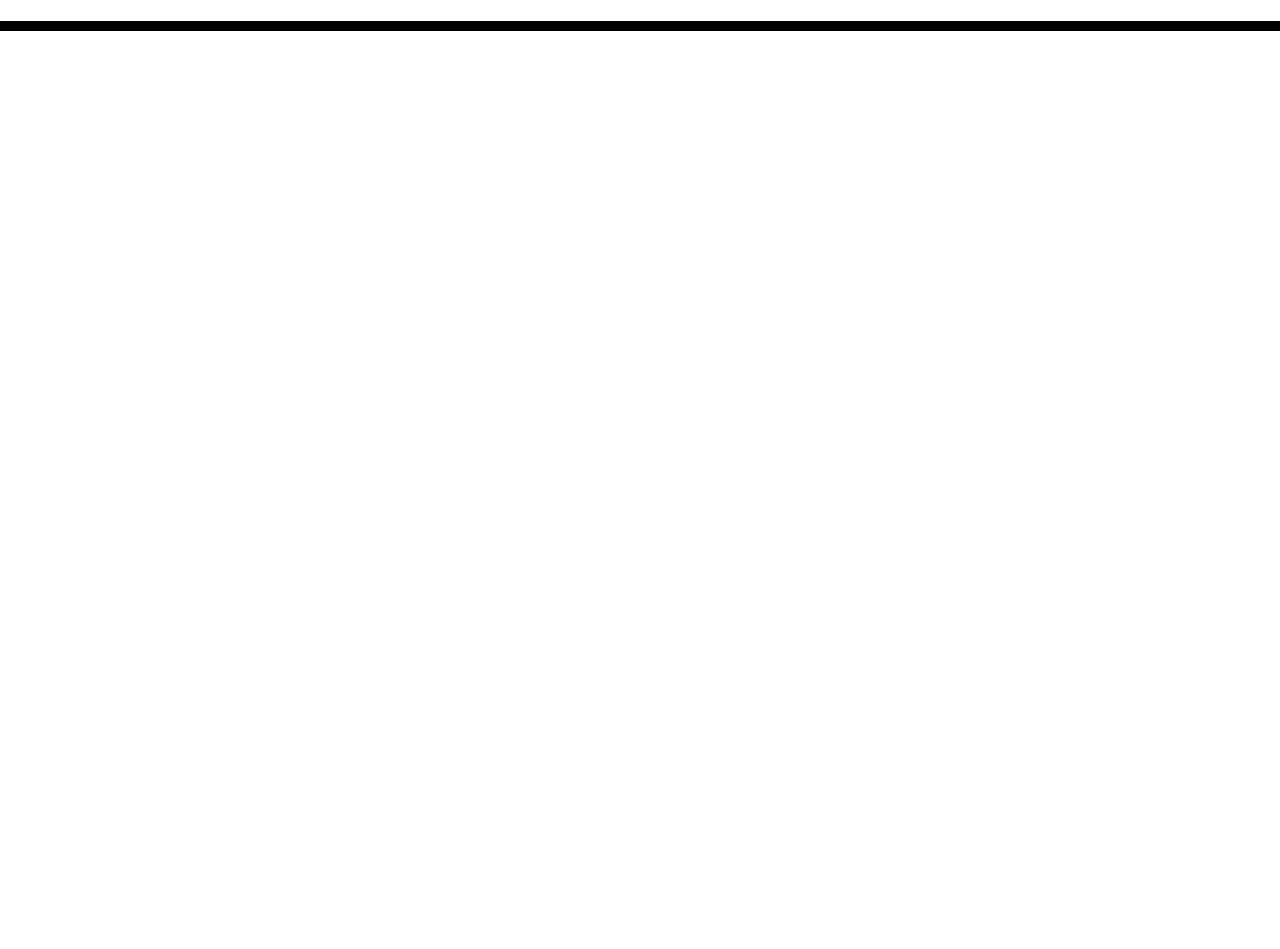
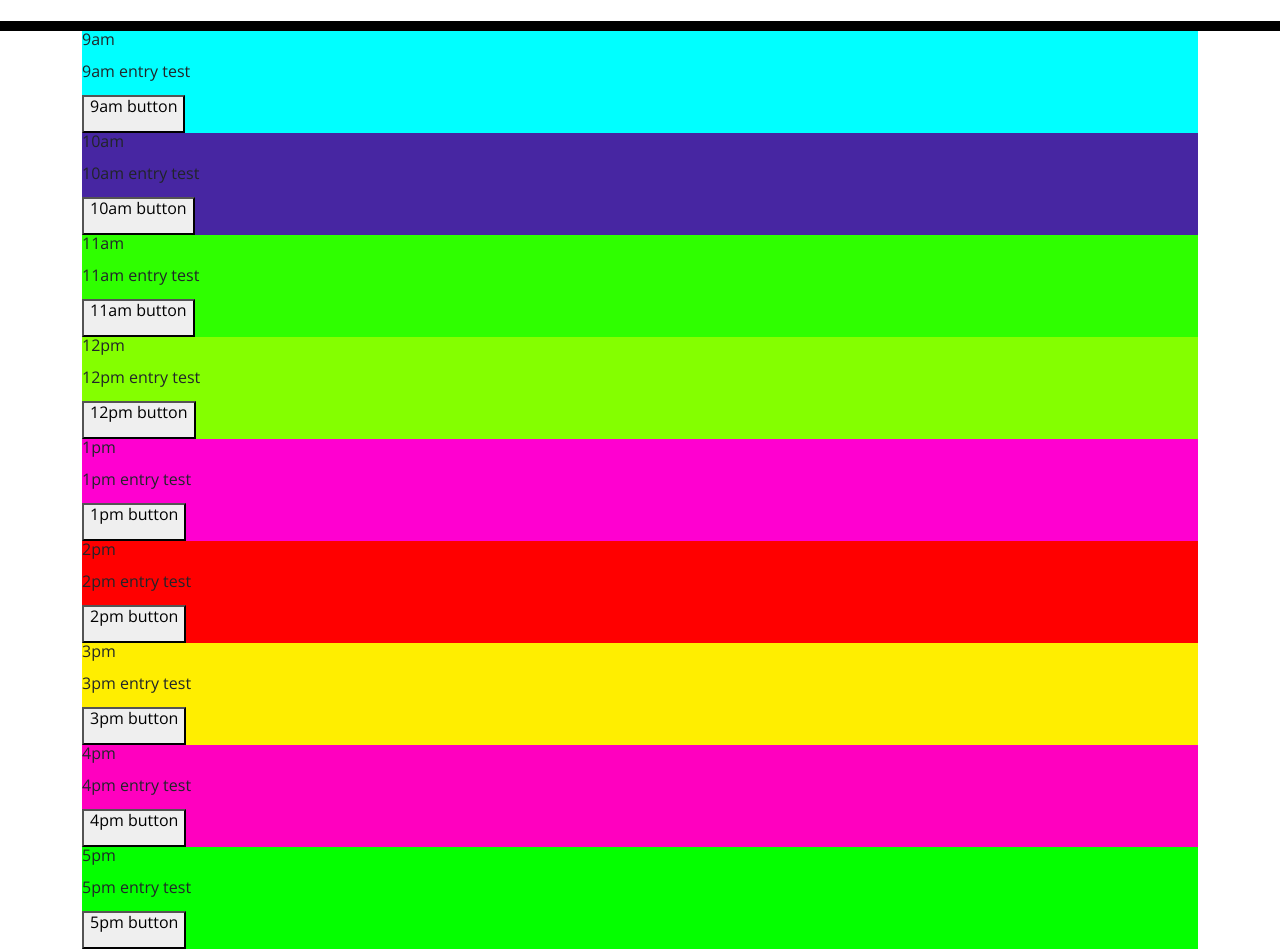
Before and after one commit to TeannieTech/Daily-Planner-Calendar, a plain HTML site: page index.html in a window 1280 px wide. Shown: the part 220-1169 px from the top of the page. Before the commit the page ends 800 px from the top, so only its background shows below. Drawn offline with nearby package versions, Linux system fonts and the light colour scheme; files that its build step writes are made by us from their sources.

Commit message:
added HTML timeblocks

```diff
--- a/index.html
+++ b/index.html
@@ -20,7 +20,7 @@
       href="https://fonts.googleapis.com/css?family=Open+Sans&display=swap"
       rel="stylesheet"
     />
-    <link rel="stylesheet" href="style.css" />
+    <link rel="stylesheet" href="./starter/style.css" />
     <title>Work Day Scheduler</title>
   </head>
 
@@ -32,9 +32,94 @@
     </header>
     <div class="container">
       <!-- Timeblocks go here -->
+      <div id=nineSlot>
+        <div id=nineSlotTime> <p> 9am</p>
+        <div id="nineSlotEntry"> <p>9am entry test</p>
+        <button id="nineSlotbutton"> <p> 9am button</p>
+        </button>
+        </div>
+        </div>
+      </div>
+
+      <div id=tenSlot>
+        <div id=tenSlotTime> <p> 10am</p>
+        <div id="tenSlotEntry"> <p>10am entry test</p>
+        <button id="tenlotbutton"> <p> 10am button</p>
+        </button>
+        </div>
+        </div>
+      </div>
+
+      <div id=elevenSlot>
+        <div id=elevenSlotTime> <p> 11am</p>
+        <div id="elevenSlotEntry"> <p>11am entry test</p>
+        <button id="elevenSlotbutton"> <p> 11am button</p>
+        </button>
+        </div>
+        </div>
+      </div>
+
+      <div id=twelveSlot>
+        <div id=twelveSlotTime> <p> 12pm</p>
+        <div id="twelveSlotEntry"> <p>12pm entry test</p>
+        <button id="twelveSlotbutton"> <p> 12pm button</p>
+        </button>
+        </div>
+        </div>
+      </div>
+
+      <div id=oneSlot>
+        <div id=oneSlotTime> <p> 1pm</p>
+        <div id="oneSlotEntry"> <p>1pm entry test</p>
+        <button id="oneSlotbutton"> <p> 1pm button</p>
+        </button>
+        </div>
+        </div>
+      </div>
+
+      <div id=twoSlot>
+        <div id=twoSlotTime> <p> 2pm</p>
+        <div id="twoSlotEntry"> <p>2pm entry test</p>
+        <button id="twoSlotbutton"> <p> 2pm button</p>
+        </button>
+        </div>
+        </div>
+      </div>
+
+      <div id=threeSlot>
+        <div id=threeSlotTime> <p> 3pm</p>
+        <div id="threeSlotEntry"> <p>3pm entry test</p>
+        <button id="threeSlotbutton"> <p> 3pm button</p>
+        </button>
+        </div>
+        </div>
+      </div>
+
+      <div id=fourSlot>
+        <div id=fourSlotTime> <p> 4pm</p>
+        <div id="fourSlotEntry"> <p>4pm entry test</p>
+        <button id="fourSlotbutton"> <p> 4pm button</p>
+        </button>
+        </div>
+        </div>
+      </div>
+
+      <div id=fiveSlot>
+        <div id=fiveSlotTime> <p> 5pm</p>
+        <div id="fiveSlotEntry"> <p>5pm entry test</p>
+        <button id="fiveSlotbutton"> <p> 5pm button</p>
+        </button>
+        </div>
+        </div>
+      </div>
+ </div>
+
     </div>
+
+    <!-- in js, check if in past. if so assign past class to element -->
 
     <script src="https://cdnjs.cloudflare.com/ajax/libs/jquery/3.2.1/jquery.min.js"></script>
     <script src="https://cdn.jsdelivr.net/npm/dayjs@1/dayjs.min.js"></script>
+    <!-- create script page and link -->
   </body>
 </html>
--- /dev/null
+++ b/starter/index.js
@@ -0,0 +1,5 @@
+
+
+
+
+// use css clases to correct timeblock
--- a/starter/style.css
+++ b/starter/style.css
@@ -70,3 +70,39 @@ header {
   font-size: 20px;
   transition: all 0.3s ease-in-out;
 }
+
+#nineSlot {
+  background-color: aqua;
+}
+
+#tenSlot {
+  background-color: rgb(71, 38, 162);
+}
+
+#elevenSlot {
+  background-color: rgb(47, 255, 0);
+}
+
+#twelveSlot {
+  background-color: rgb(132, 255, 0);
+}
+
+#oneSlot {
+  background-color: rgb(255, 0, 208);
+}
+
+#twoSlot {
+  background-color: rgb(255, 0, 0);
+}
+
+#threeSlot {
+  background-color: rgb(255, 238, 0);
+}
+
+#fourSlot {
+  background-color: rgb(255, 0, 191);
+}
+
+#fiveSlot {
+  background-color: rgb(4, 255, 0);
+}
```
